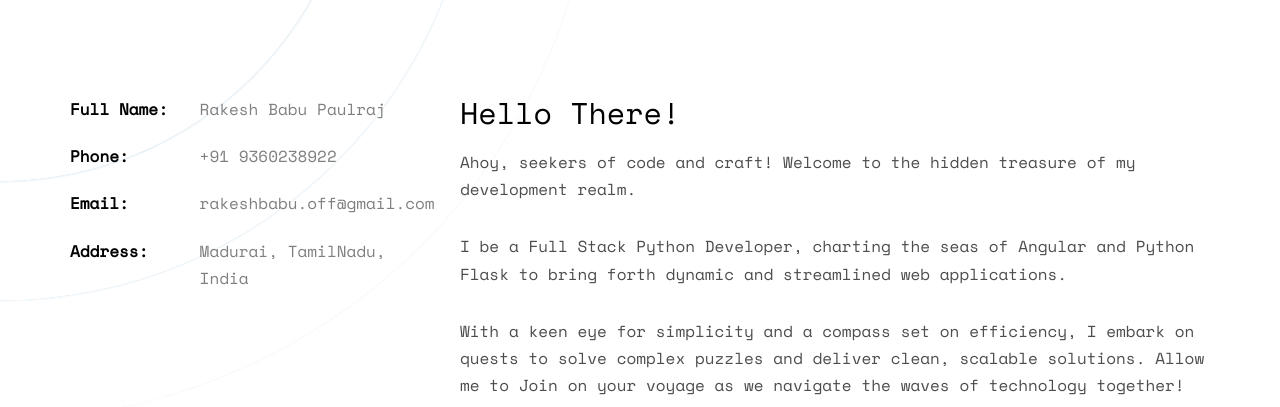
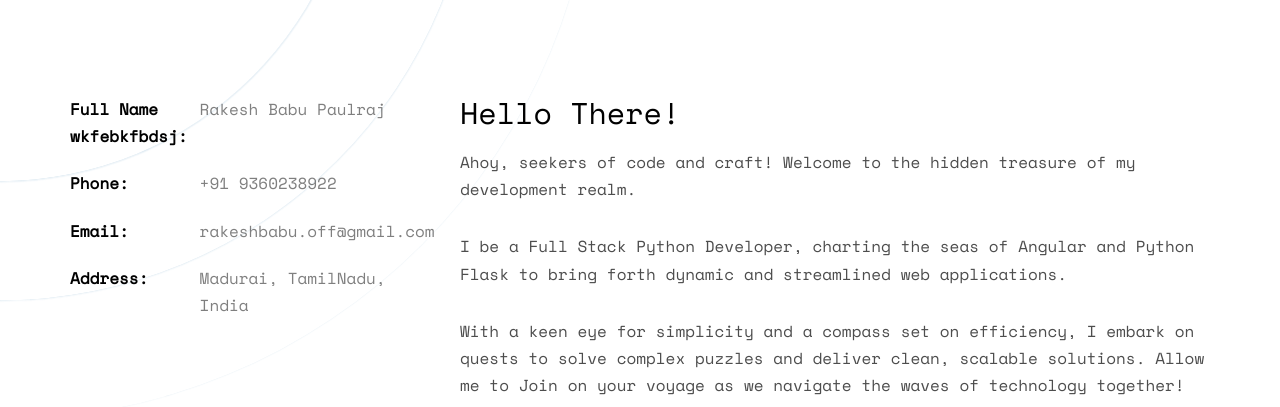
Before and after one commit to rakesh-babu-2001/personal-portfolio, a plain HTML site: page index.html in a window 1280 px wide. Shown: the part 976-1383 px from the top of the page. Drawn offline with nearby package versions, Linux system fonts and the light colour scheme; some packages are replaced by stand-ins of ours; no server answers; files whose address does not match are found by name; a web font is replaced by a local one.

Commit message:
Update index.html

```diff
--- a/index.html
+++ b/index.html
@@ -9,19 +9,7 @@
 	<meta name="keywords" content="Rakesh Personal Portfolio" />
 	<meta name="author" content="freehtml5.co" />
 
-	<!--
-	//////////////////////////////////////////////////////
 
-	FREE HTML5 TEMPLATE
-	DESIGNED & DEVELOPED by FreeHTML5.co
-
-	Website: 		http://freehtml5.co/
-	Email: 			info@freehtml5.co
-	Twitter: 		http://twitter.com/fh5co
-	Facebook: 		https://www.facebook.com/fh5co
-
-	//////////////////////////////////////////////////////
-	 -->
 
   	<!-- Facebook and Twitter integration -->
 	<meta property="og:title" content=""/>
@@ -116,7 +104,7 @@
 			<div class="row">
 				<div class="col-md-4">
 					<ul class="info">
-						<li><span class="first-block">Full Name:</span><span class="second-block">Rakesh Babu Paulraj</span></li>
+						<li><span class="first-block">Full Name wkfebkfbdsj:</span><span class="second-block">Rakesh Babu Paulraj</span></li>
 						<li><span class="first-block">Phone:</span><span class="second-block">+91 9360238922</span></li>
 						<li><span class="first-block">Email:</span><span class="second-block">rakeshbabu.off@gmail.com</span></li>
 						<!-- <li><span class="first-block">Website:</span><span class="second-block">www.yoursite.com</span></li> -->
```
